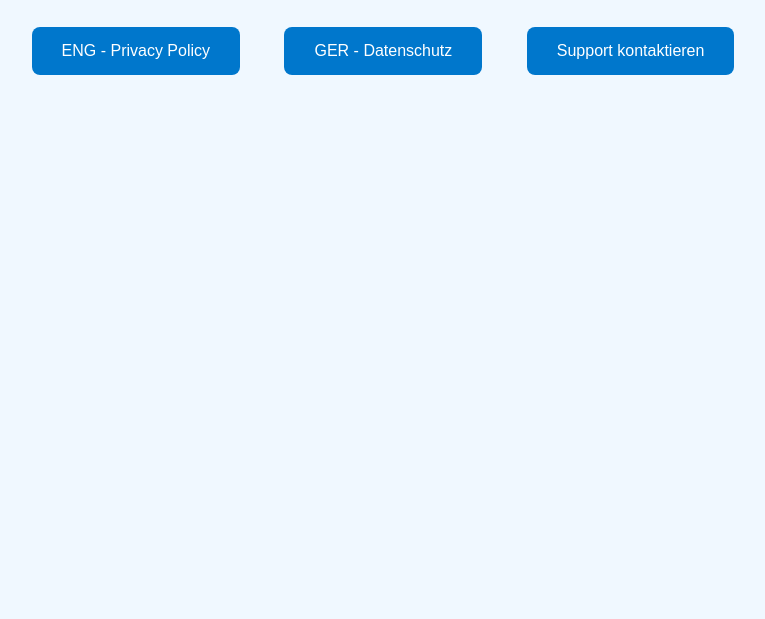
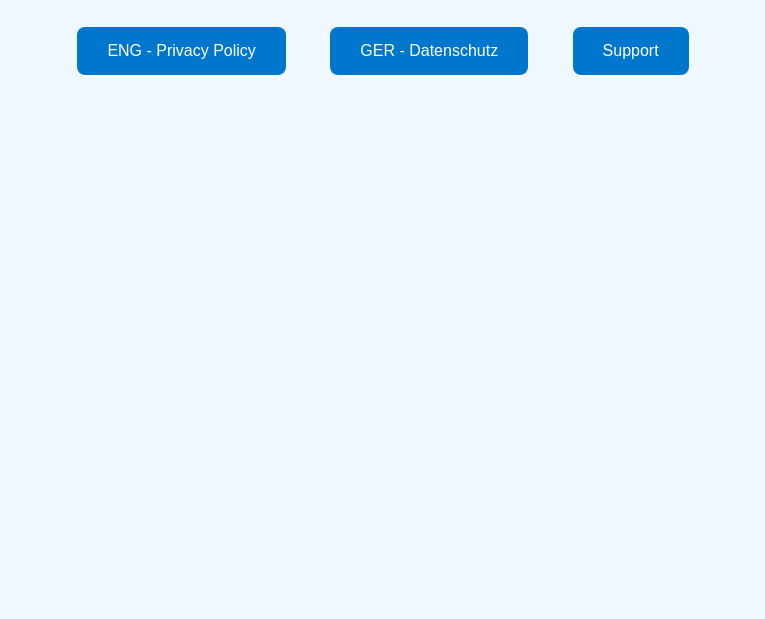
Before and after one commit to HannesHuwe/app-ads-hosting, a plain HTML site: page index.html in a window 1280 px wide. Shown: the part 181-800 px from the top of the page, without its empty margins (257-1022 px from the left). Drawn offline with Linux system fonts and the light colour scheme.

Commit message:
Update index.html

```diff
--- a/index.html
+++ b/index.html
@@ -39,7 +39,7 @@
 
   <a href="PrivacyPolicy.html" class="button">ENG - Privacy Policy</a>
   <a href="Datenschutz.html" class="button">GER - Datenschutz</a>
-  <a href="mailto:waterdroply@outlook.de" class="button">Support kontaktieren</a>
+  <a href="mailto:waterdroply@outlook.de" class="button">Support</a>
 
 </body>
 </html>
```
